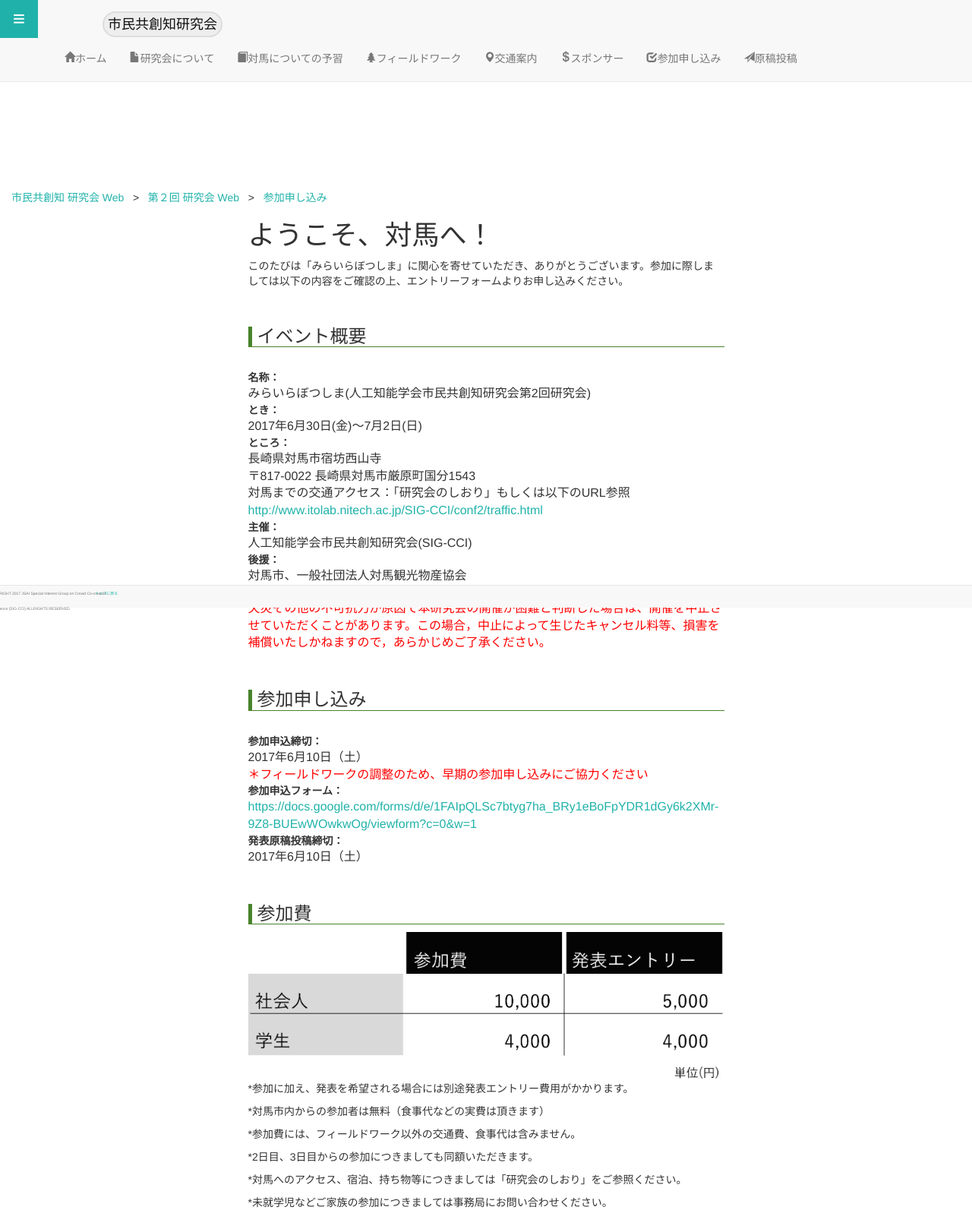
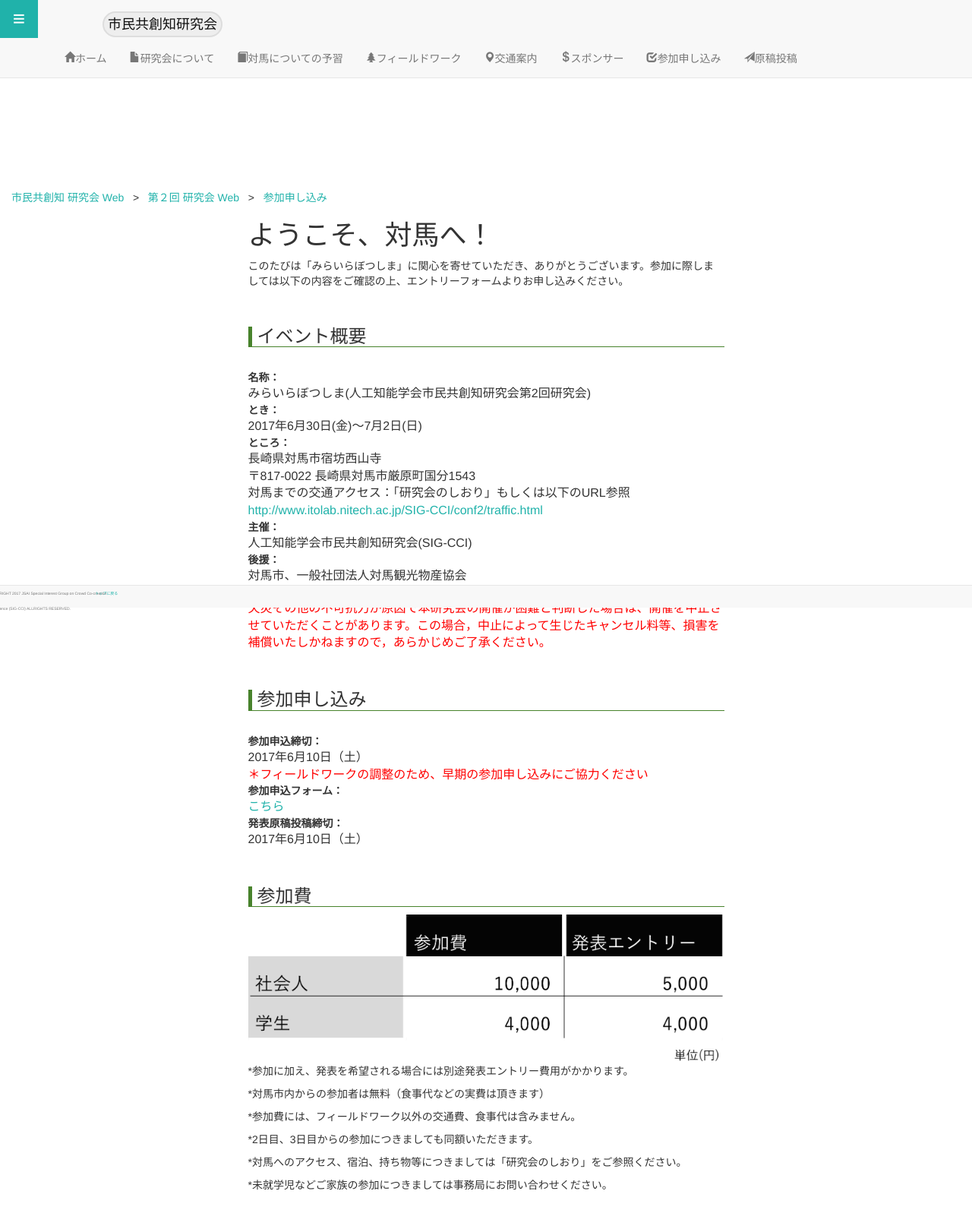
Before and after one commit to Uochusma/SIG-CCI-HP, a plain HTML site: page registration.html in a window 1280 px wide. Shown: the top 1593 px of the page at 76% size. Drawn offline with nearby package versions, Linux system fonts and the light colour scheme.

Commit message:
GalaxyS5 でボタンがリンクボタンが画面内に収まるように参加申し込みフォームへのリンクの文字数を減らした。

```diff
--- a/registration.html
+++ b/registration.html
@@ -43,7 +43,7 @@
         <!-- サイドメニュー開始 -->
         <input type="checkbox" id="navTgl" class="navbar-toggle">
         <label for="navTgl" class="open side">≡</label>
-        <label for="navTgl" class="close"></label>
+        <label for="navTgl" class="close side"></label>
         <nav class="menu">
           <h2>menu</h2>
           <ul>
@@ -103,7 +103,7 @@
           <div class="overview">
             <br>
             <dt>参加申込締切：</dt><dd>2017年6月10日（土）</dd><dd class="warning">＊フィールドワークの調整のため、早期の参加申し込みにご協力ください</dd>
-            <dt>参加申込フォーム：</dt><dd><a href="https://docs.google.com/forms/d/e/1FAIpQLSc7btyg7ha_BRy1eBoFpYDR1dGy6k2XMr-9Z8-BUEwWOwkwOg/viewform?c=0&w=1">https://docs.google.com/forms/d/e/1FAIpQLSc7btyg7ha_BRy1eBoFpYDR1dGy6k2XMr-9Z8-BUEwWOwkwOg/viewform?c=0&w=1</a></dd>
+            <dt>参加申込フォーム：</dt><dd><a href="https://docs.google.com/forms/d/e/1FAIpQLSc7btyg7ha_BRy1eBoFpYDR1dGy6k2XMr-9Z8-BUEwWOwkwOg/viewform?c=0&w=1">こちら</a></dd>
             <dt>発表原稿投稿締切：</dt><dd>2017年6月10日（土）</dd>
           </div>
         </section>
```
